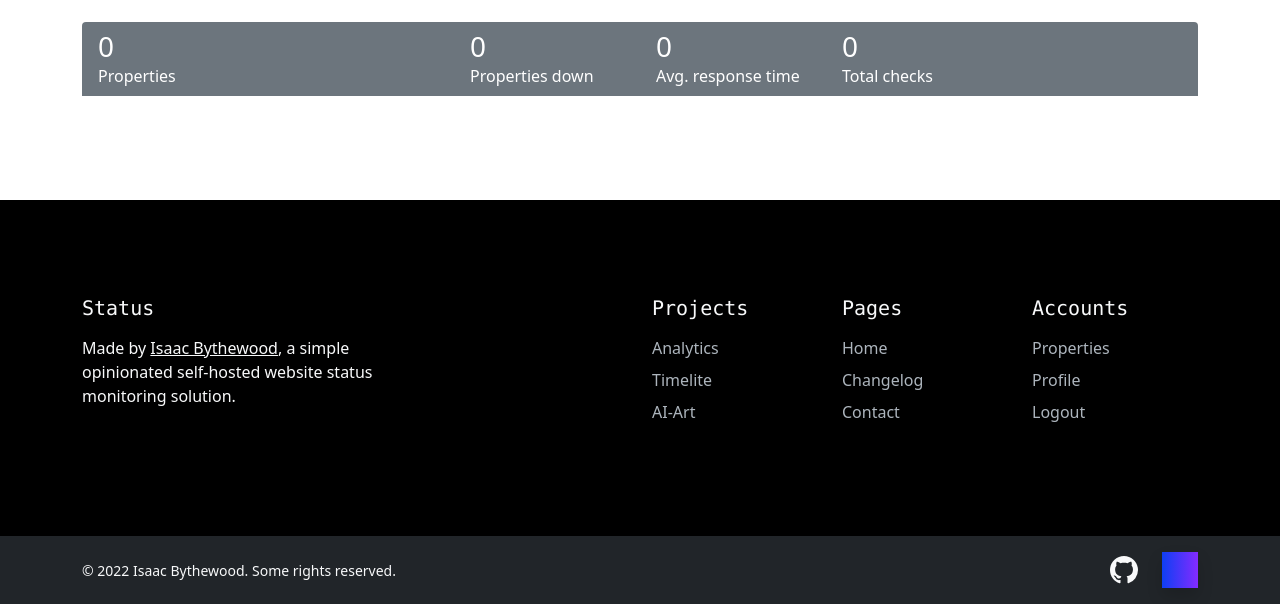
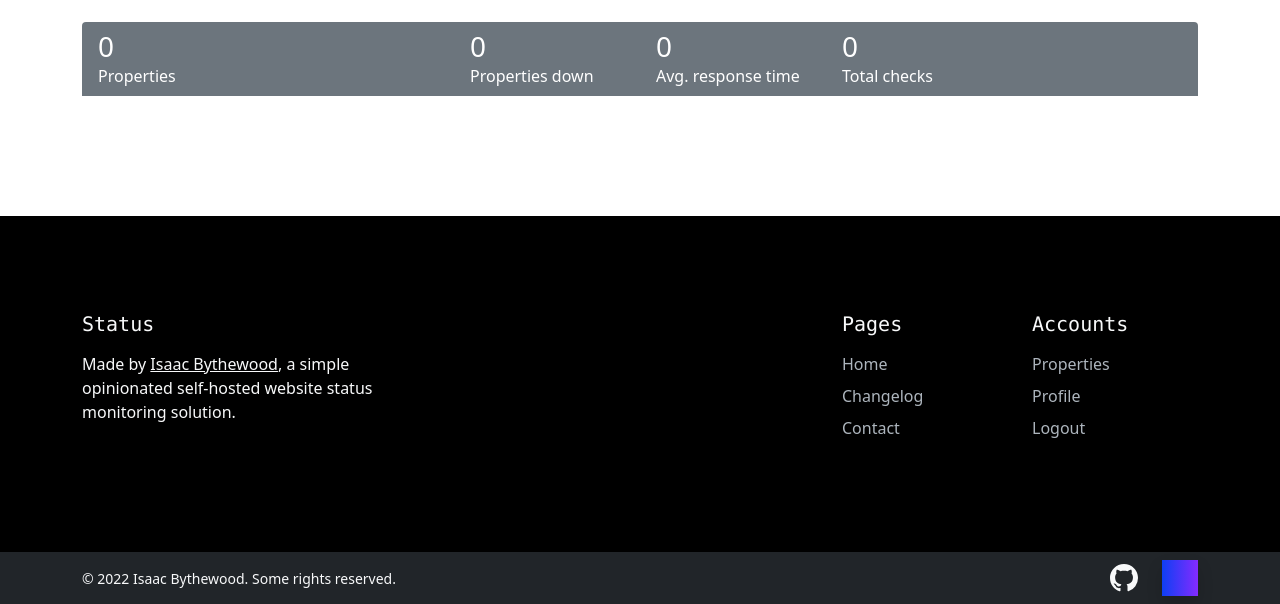
Before and after one commit to overshard/status, a Django app: page /properties/ in a window 1280 px wide. Shown: the part 196-800 px from the top of the page. Run offline with Django 4.2, Linux system fonts and the light colour scheme; a user stored in the database is signed in; data that the repository does not hold is empty; style sheets or scripts are compiled from the project's sources; parts of the project's set-up code (start-up, migrations or seed data) failed here and were passed over.

Commit message:
Add footer improvements

```diff
--- a/status/templates/base.html
+++ b/status/templates/base.html
@@ -62,15 +62,7 @@
           <div class="h5 font-monospace mb-3">Status</div>
           <p>Made by <a href="https://isaacbythewood.com/" class="text-light">Isaac Bythewood</a>, a simple opinionated self-hosted website status monitoring solution.</p>
         </div>
-        <div class="col-12 col-md-4 col-lg-2 offset-lg-2 d-none d-md-block">
-          <div class="h5 font-monospace mb-3">Projects</div>
-          <ul class="list-unstyled">
-            <li class="mb-2"><a href="https://github.com/overshard/analytics" class="link-footer">Analytics</a></li>
-            <li class="mb-2"><a href="https://github.com/overshard/timelite" class="link-footer">Timelite</a></li>
-            <li class="mb-2"><a href="https://github.com/overshard/ai-art" class="link-footer">AI-Art</a></li>
-          </ul>
-        </div>
-        <div class="col-6 col-md-4 col-lg-2">
+        <div class="col-6 col-md-4 offset-lg-4 col-lg-2">
           <div class="h5 font-monospace mb-3">Pages</div>
           <ul class="list-unstyled">
             <li class="mb-2"><a href="/" class="link-footer">Home</a></li>
@@ -95,7 +87,7 @@
     </div>
   </footer>
 
-  <div class="bg-dark py-3 d-print-none">
+  <div class="bg-dark py-2 d-print-none">
     <div class="container">
       <div class="row">
         <div class="col-sm-6 d-flex align-items-center justify-content-center justify-content-sm-start mt-3 mt-sm-0 order-1 order-sm-0">
```
